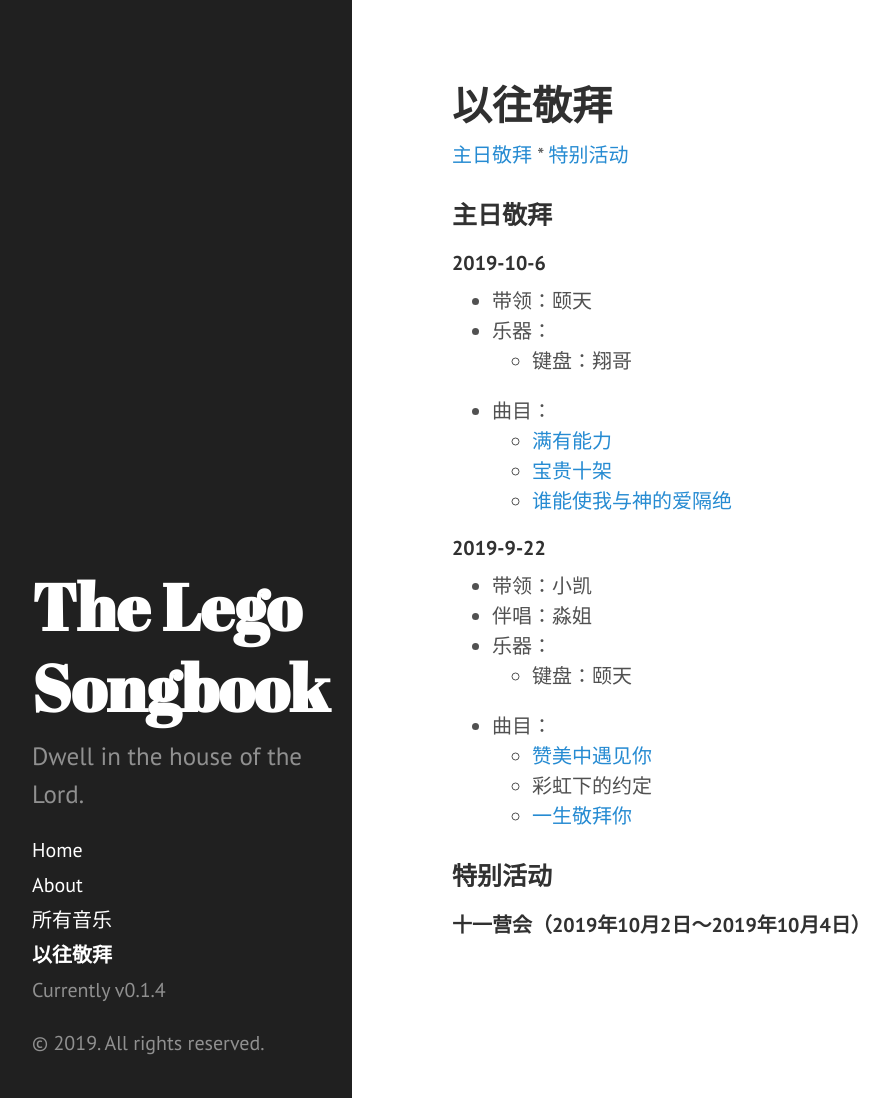
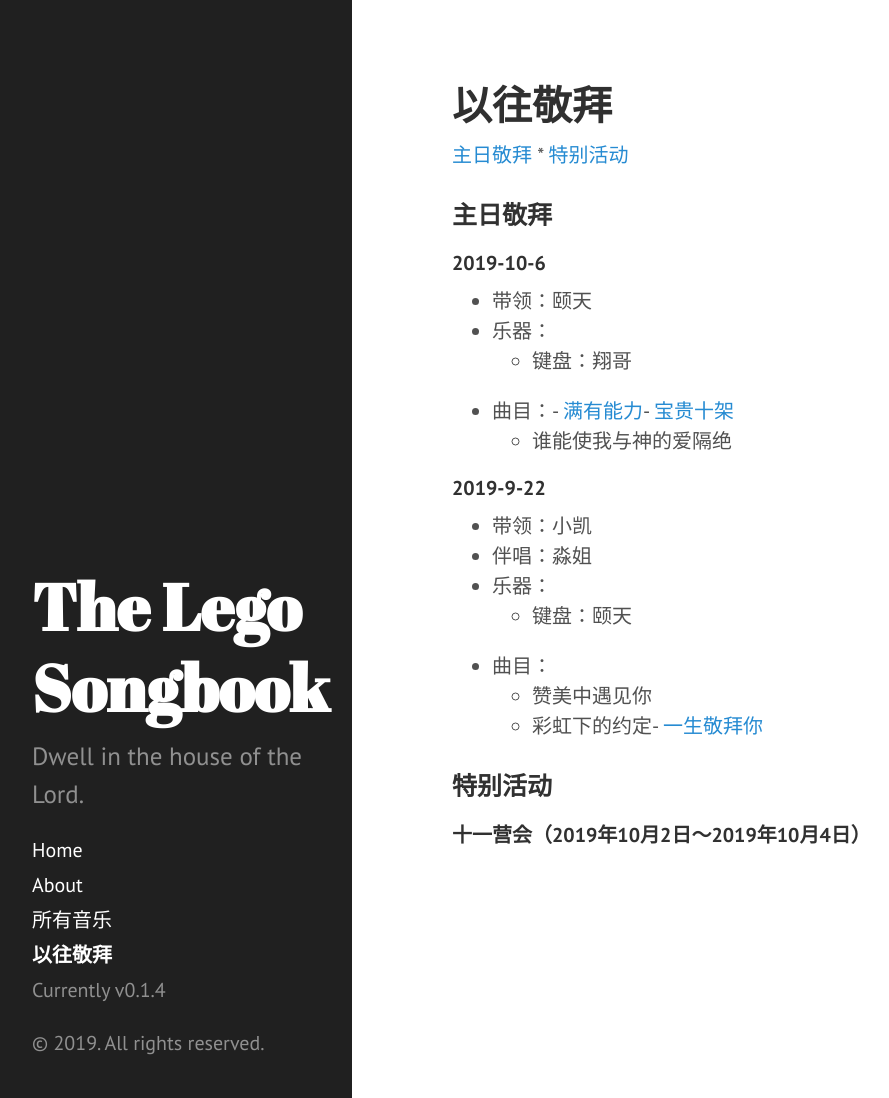
Before and after one commit to Lego-Songbook/lego-songbook-archived, a Jekyll site: the page built from docs/past-services.md, in a window 1280 px wide and 1098 px high. Shown: the whole window, without its empty margins (8-897 px from the left). Built offline with Jekyll 4.4.1, drawn with Linux system fonts in a browser that asks for light colours.

Commit message:
Add valid sheet links

```diff
--- a/docs/past-services.md
+++ b/docs/past-services.md
@@ -26,8 +26,11 @@
 + 曲目：
 {%- for song in service.songs -%}
 {%- assign this_song = site.data.songs | where: "name", song -%}
-{%- if this_song.first %}
-    - [{{ song }}]({{ this_song.first.sheet_link }})
+{%- if this_song.first.sheet_type %}
+    {%- capture sheet_link -%}
+        http://pz2c5nkyy.bkt.clouddn.com/{{ song.key | url_encode}}-{{ song.name | url_encode | replace: "+", "%20" }}-{{ song.sheet_type | url_encode }}.jpg
+    {%- endcapture -%}
+    - [{{ song }}]({{ sheet_link }})
 {%- else %}
     - {{ song }}
 {%- endif -%}
```
